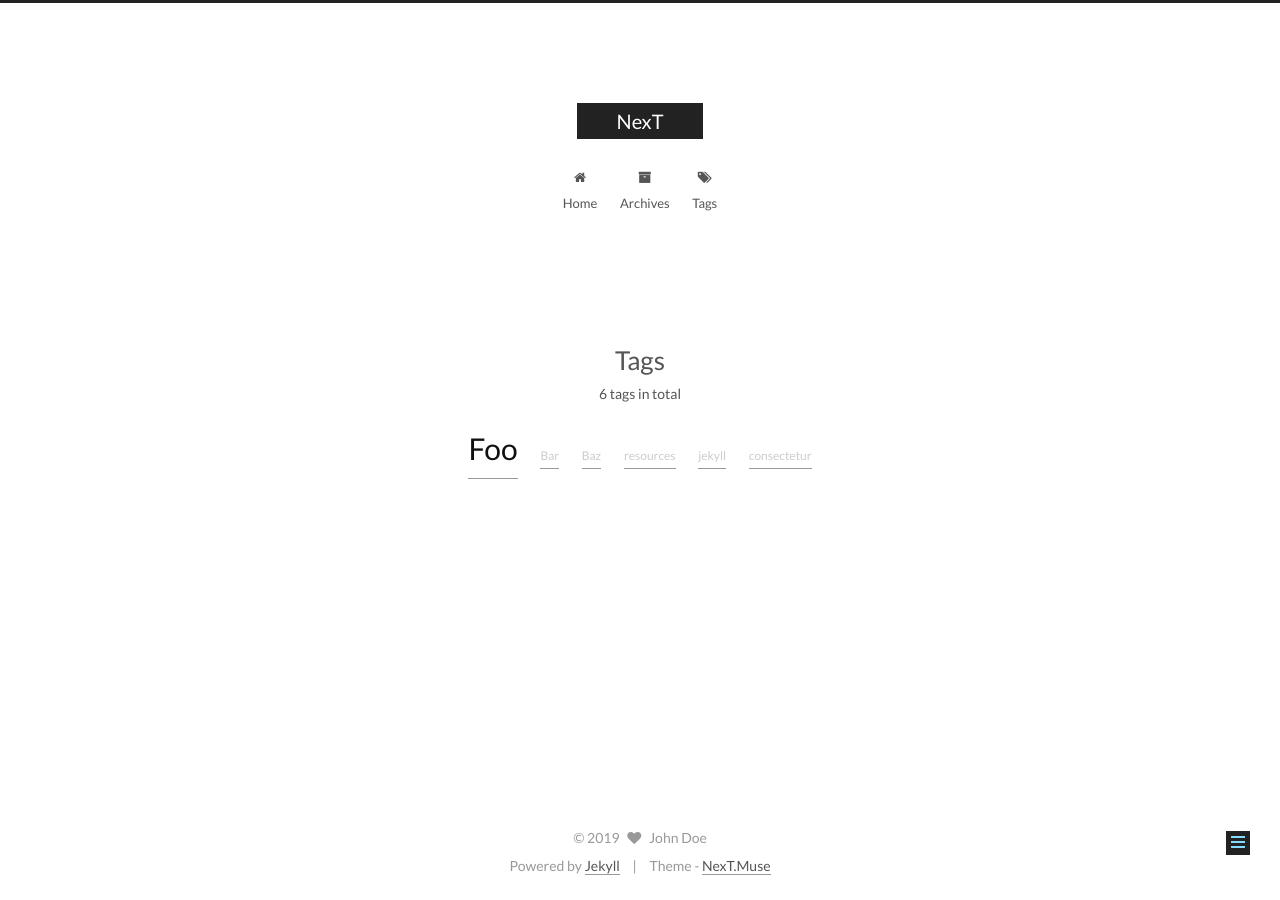
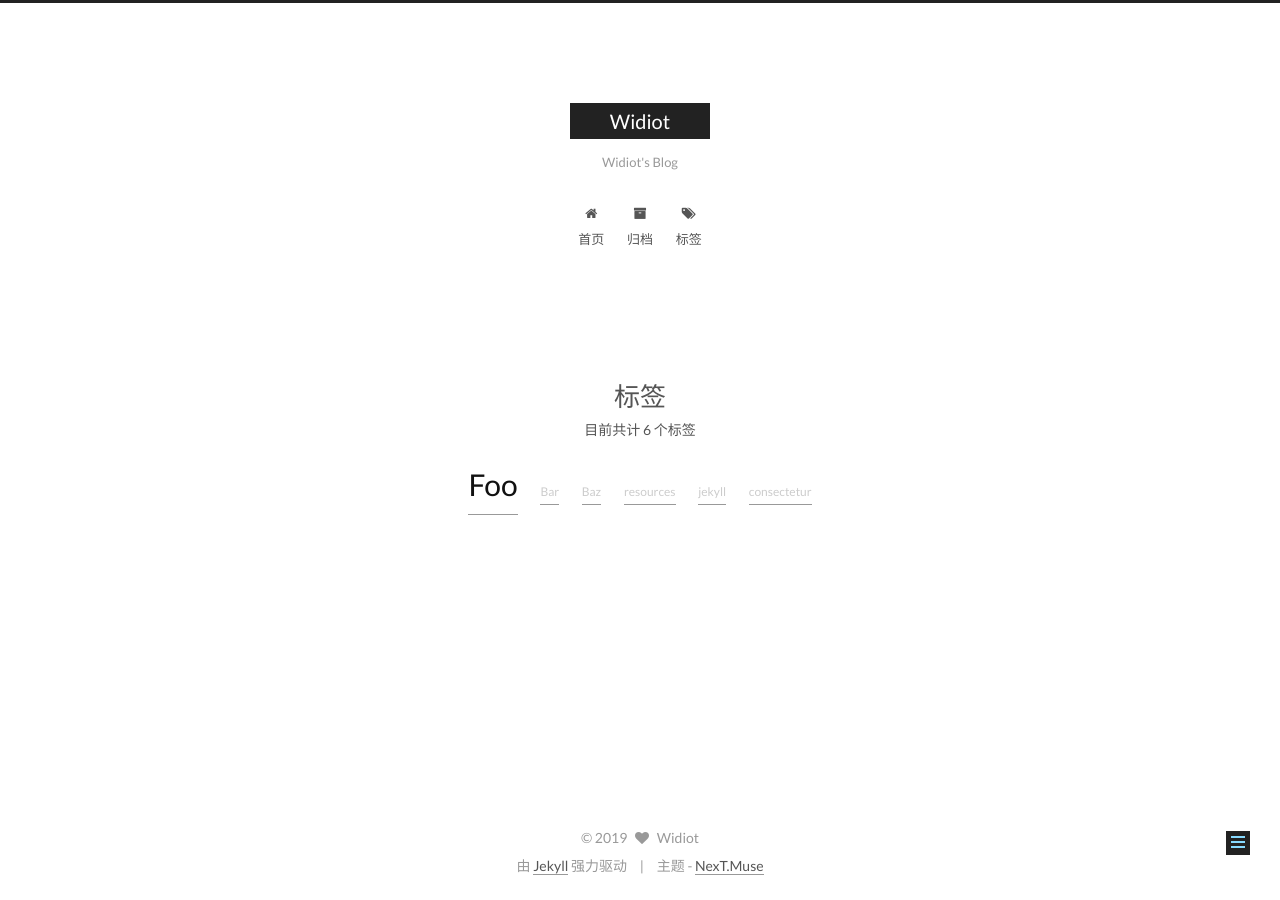
Before and after one commit to Widiot/widiot.github.io, a Jekyll site: the page built from tags/index.html, in a window 1280 px wide. Built offline with Jekyll 4.4.1, drawn with Linux system fonts in a browser that asks for light colours.

Commit message:
update config

```diff
--- a/_config.yml
+++ b/_config.yml
@@ -4,12 +4,12 @@
 # ---------------------------------------------------------------
 
 # Site
-title: NexT
-subtitle:
-description:
-author: John Doe
+title: Widiot
+subtitle: Widiot's Blog
+description: Learning...Working...
+author: Widiot
 # Support language: de, en, fr-FR, id, ja, ko, pt-BR, pt, ru, zh-Hans, zh-hk, zh-tw
-language: en
+language: zh-Hans
 date_format: '%Y-%m-%d'
 
 # URL
@@ -35,7 +35,7 @@ paginate: 10
 exclude: [".rvmrc", ".rbenv-version", "README.md", "Rakefile", "changelog.md", "Gemfile", "Gemfile.lock", "README_en.md", "vendor"]
 
 # Separator
-#excerpt_separator: <!-- more -->
+excerpt_separator: <!-- more -->
 
 # Code Highlighter
 ## 'pygments' is unsupported on GitHub Pages now.
@@ -79,7 +79,7 @@ plugins:
 favicon: /assets/favicon.ico
 
 # Set default keywords (Use a comma to separate)
-keywords: "Jekyll, NexT"
+keywords: "widiot"
 
 # Set rss to false to disable feed link.
 # Leave rss as empty to use site's feed link.
@@ -87,7 +87,7 @@ keywords: "Jekyll, NexT"
 rss:
 
 # Specify the date when the site was setup
-#since: 2015
+since: 2019
 
 # icon between year and author @Footer
 authoricon: heart
```
